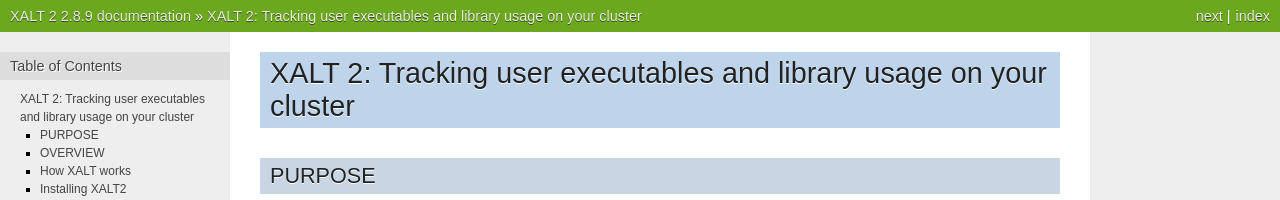
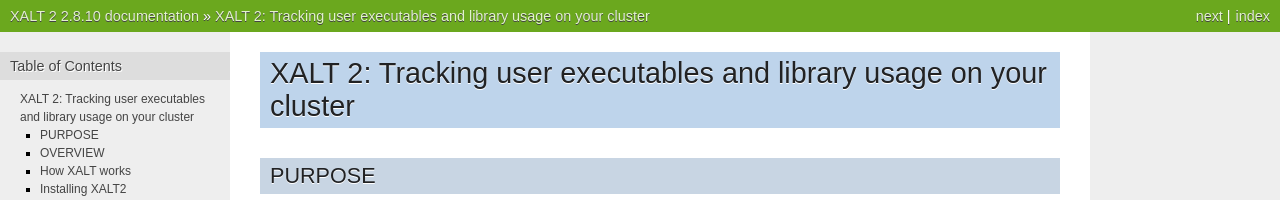
Before and after one commit to xalt/xalt, a Sphinx documentation site: the page built from docs/source/index.rst, in a window 1280 px wide and 900 px high. Shown: the top 200 px of the window. Built offline with Sphinx 7.4.7, drawn with Linux system fonts in a browser that asks for light colours; some of the changed text lies outside the part shown.

Commit message:
moving to TAG_VERSION xalt-2.8.10

```diff
--- a/docs/source/conf.py
+++ b/docs/source/conf.py
@@ -57,7 +57,7 @@
 # The short X.Y version.
 version = '2.8'
 # The full version, including alpha/beta/rc tags.
-release = '2.8.9'
+release = '2.8.10'
 
 # The language for content autogenerated by Sphinx. Refer to documentation
 # for a list of supported languages.
```
Also changed, not shown: 3 other files.
